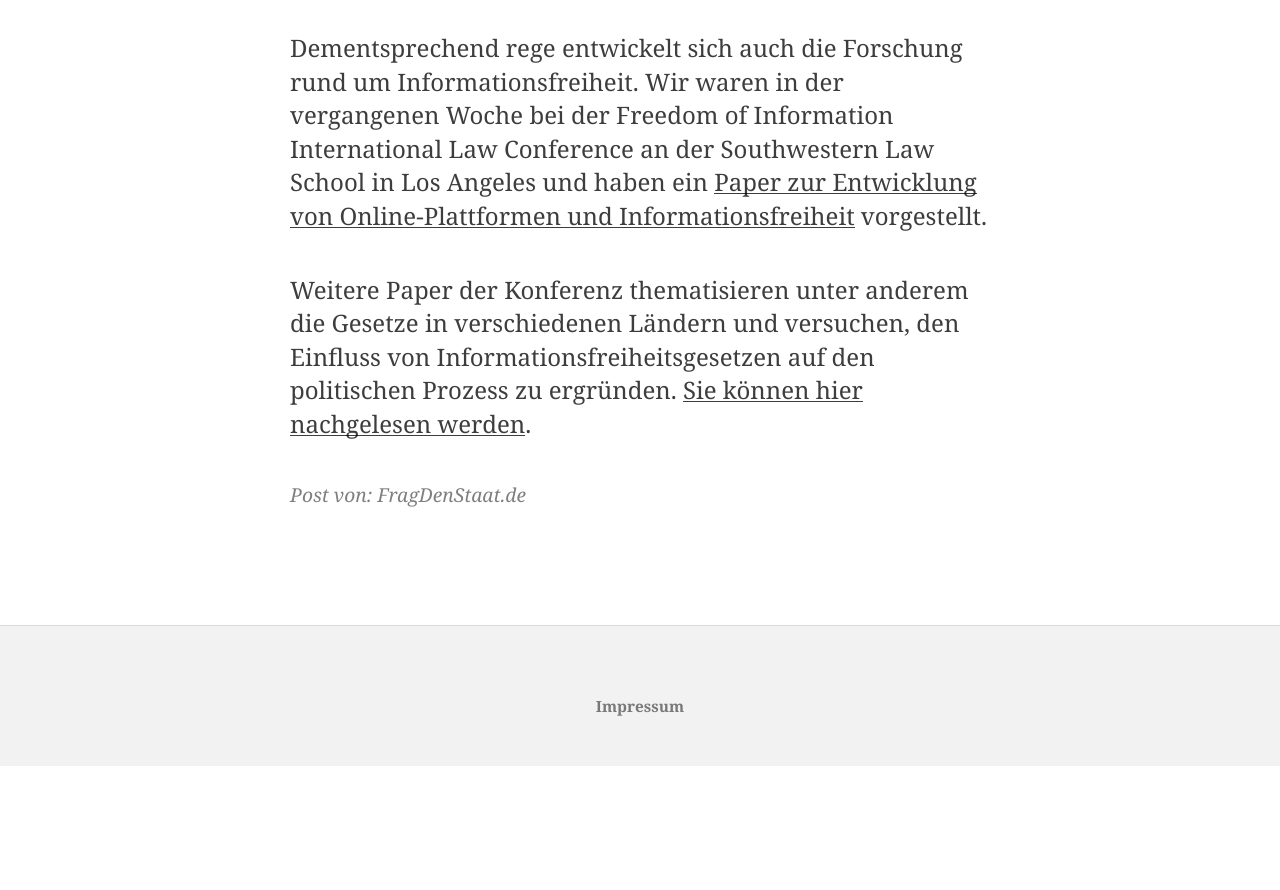
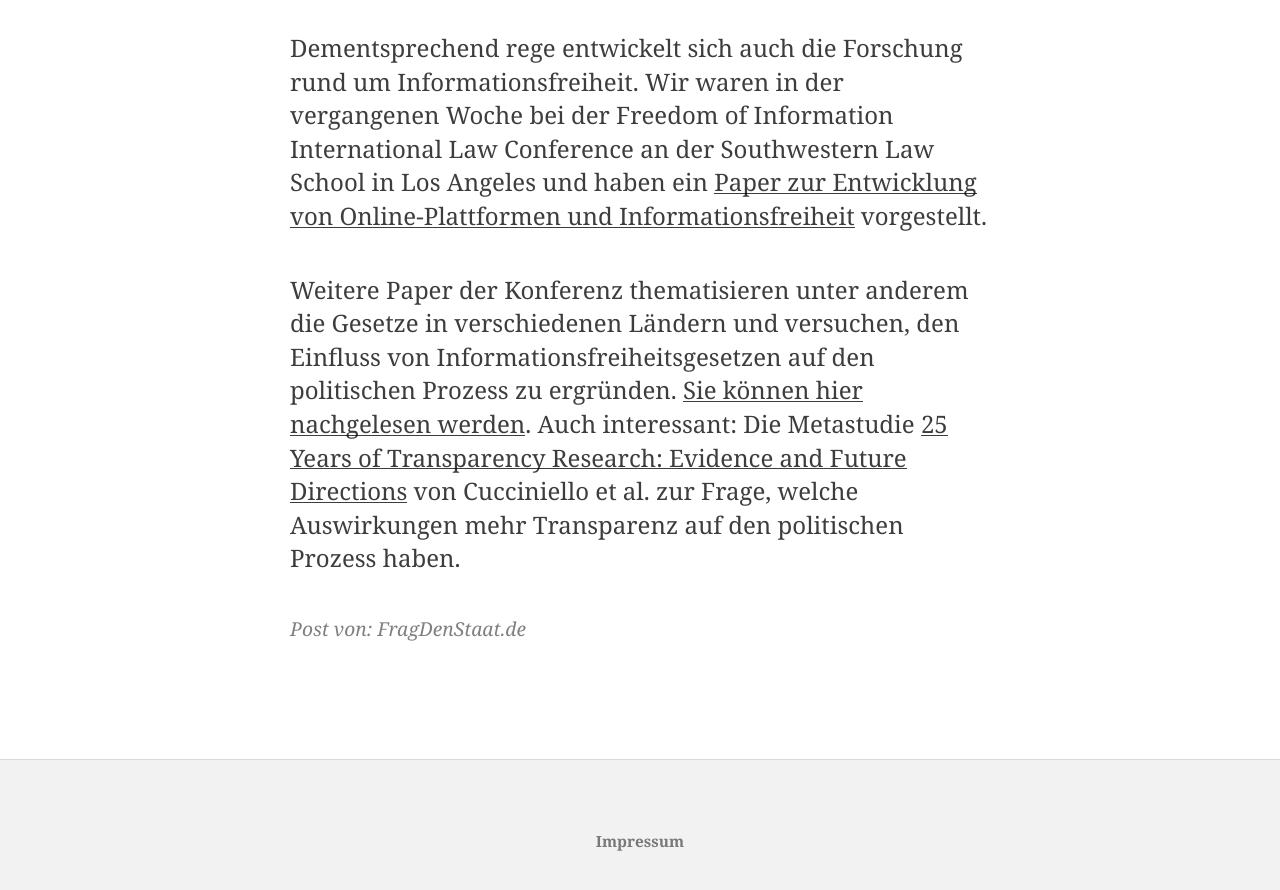
Before and after one commit to okfde/blog.fragdenstaat.de, a Jekyll site: the page built from _posts/2016/2016-11-10-wissenschaft.md, in a window 1280 px wide and 900 px high, scrolled down 594 px. Shown: the top 890 px of the window. Built offline with Jekyll 4.4.1, drawn with Linux system fonts in a browser that asks for light colours; before the commit the page ends 1360 px from its top, so only the background shows below that.

Commit message:
Update 2016-11-10-wissenschaft.md

```diff
--- a/_posts/2016/2016-11-10-wissenschaft.md
+++ b/_posts/2016/2016-11-10-wissenschaft.md
@@ -9,4 +9,4 @@ Dieses Jahr feiert das schwedische Parlament den 250. Geburtstag. des dortigen I
 
 Dementsprechend rege entwickelt sich auch die Forschung rund um Informationsfreiheit. Wir waren in der vergangenen Woche bei der Freedom of Information International Law Conference an der Southwestern Law School in Los Angeles und haben ein <a href="http://www.swlaw.edu/pdfs/jimel/dfipmrto">Paper zur Entwicklung von Online-Plattformen und Informationsfreiheit</a> vorgestellt.
 
-Weitere Paper der Konferenz thematisieren unter anderem die Gesetze in verschiedenen Ländern und versuchen, den Einfluss von Informationsfreiheitsgesetzen auf den politischen Prozess zu ergründen. <a href="http://www.swlaw.edu/academics/entertainmentlaw/journal/foiconf/clematerials ">Sie können hier nachgelesen werden</a>.
+Weitere Paper der Konferenz thematisieren unter anderem die Gesetze in verschiedenen Ländern und versuchen, den Einfluss von Informationsfreiheitsgesetzen auf den politischen Prozess zu ergründen. <a href="http://www.swlaw.edu/academics/entertainmentlaw/journal/foiconf/clematerials ">Sie können hier nachgelesen werden</a>. Auch interessant: Die Metastudie <a href="http://onlinelibrary.wiley.com/doi/10.1111/puar.12685/abstract">25 Years of Transparency Research: Evidence and Future Directions</a> von Cucciniello et al. zur Frage, welche Auswirkungen mehr Transparenz auf den politischen Prozess haben.
```
